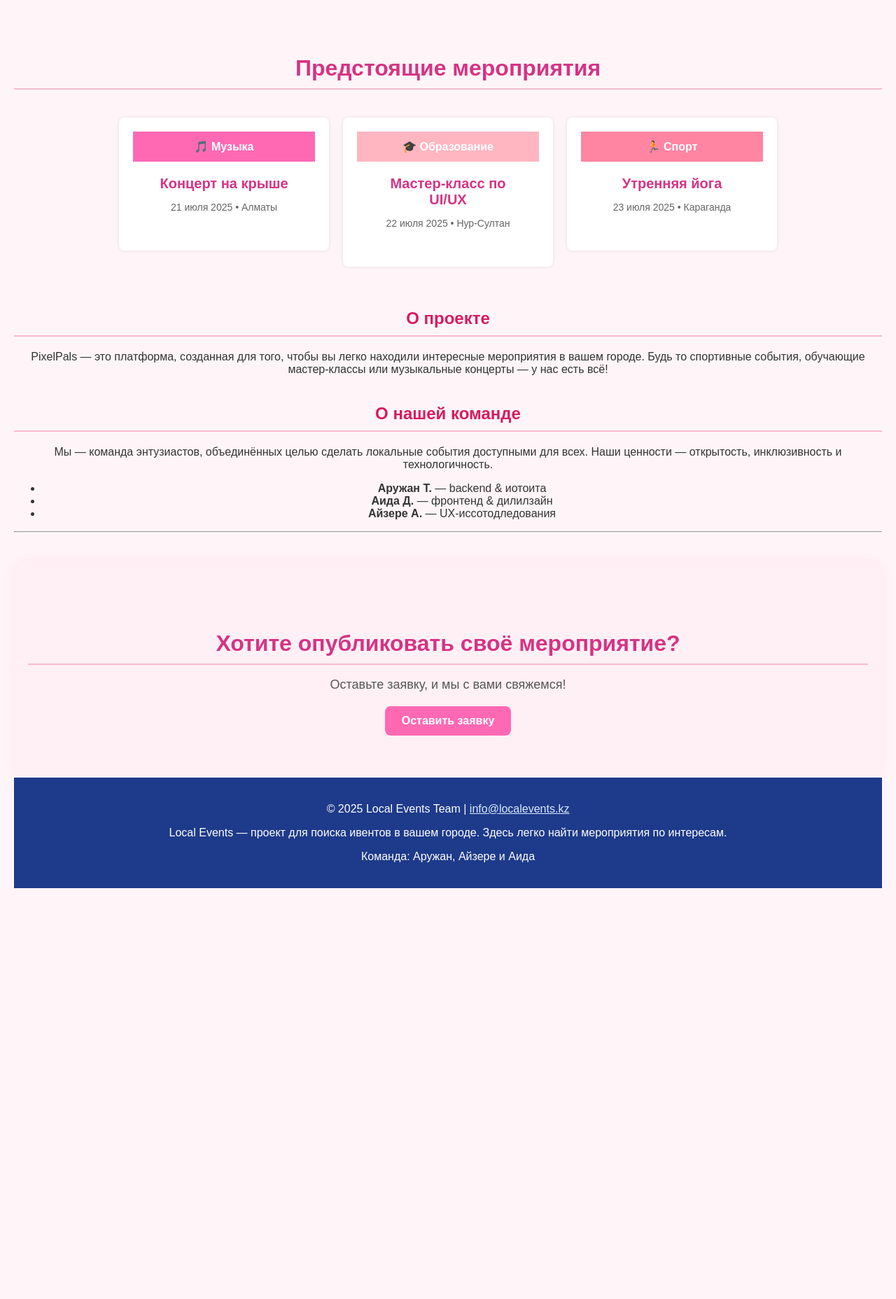
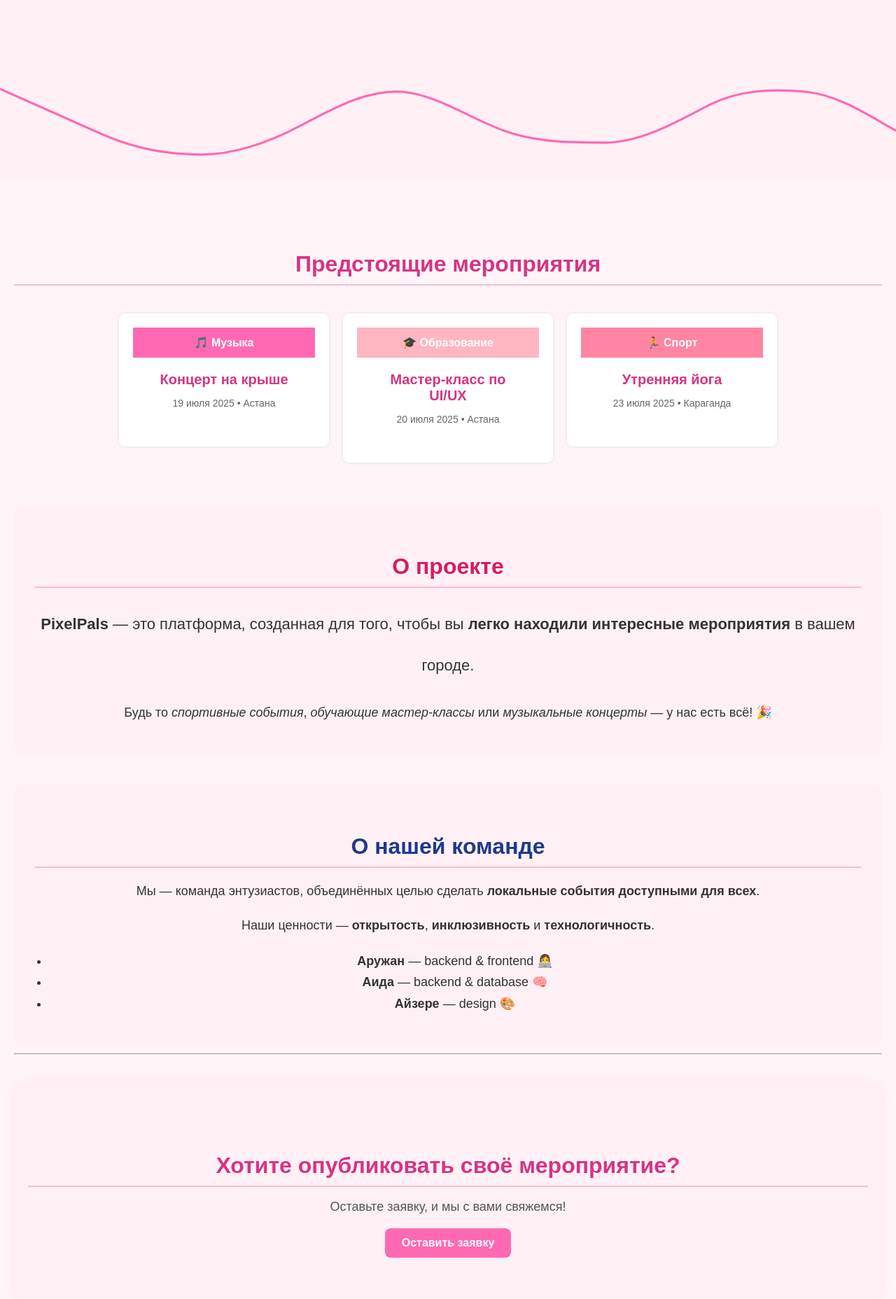
Before and after one commit to arwrity/PixelPals, a Flask app: page / in a window 1280 px wide. Shown: the part 739-2595 px from the top of the page at 70% size. Before the commit the page ends 2008 px from the top, so only its background shows below. Run offline with Flask 3, Linux system fonts and the light colour scheme.

Commit message:
Update home.html

```diff
--- a/templates/home.html
+++ b/templates/home.html
@@ -18,7 +18,7 @@
         .header {
             background-color: #1e3a8a;
             color: white;
-            padding: 30px 30px;
+            padding: 40px 30px;
             display: flex;
             justify-content: space-between;
             align-items: center;
@@ -40,7 +40,7 @@
             text-decoration: underline;
         }
 
-        /* Основной контейнер */
+
         .container {
             display: flex;
             min-height: 80vh;
@@ -48,7 +48,7 @@
 
         .sidebar {
             width: 220px;
-            background-color: #2d6cdf;
+            background-color: #1e3a8a;
             color: white;
             padding: 20px;
             box-sizing: border-box;
@@ -120,7 +120,7 @@
 
     <section class="hero">
   <div class="hero-content">
-    <h1>Локальные тусовки рядом с тобой 💥</h1>
+    <h1>Локальные мероприятия рядом с тобой 💥</h1>
     <p>Открывай вечеринки, мастер-классы и концерты в своем городе!</p>
   </div>
 </section>
@@ -133,15 +133,21 @@
 <aside id="sidebar" class="sidebar">
   <button class="close-btn" onclick="closeSidebar()">✕</button>
   <h2>Категории</h2>
-<ul>
-  <li><a href="{{ url_for('show_category', category = 'music') }}">🎵 Музыка</a></li>
-  <li><a href="{{ url_for('show_category', category ='education') }}">📚 Образование</a></li>
-  <li><a href="{{ url_for('show_category', category ='sport') }}">🏃 Спорт</a></li>
-  <li><a href="{{ url_for('show_category', category ='art') }}">🎨 Искусство</a>
-  </li>
-</ul>
+  <ul>
+    <li><a href="{{ url_for('category_music') }}">🎵 Музыка</a></li>
+    <li><a href="{{ url_for('category_education') }}">📚 Образование</a></li>
+    <li><a href="{{ url_for('category_sport') }}">🏃 Спорт</a></li>
+    <li><a href="{{ url_for('category_art') }}">🎨 Искусство</a></li>
+  </ul>
 
 </aside>
+
+
+    <div class="wave-container">
+  <svg viewBox="0 0 1600 320" preserveAspectRatio="none">
+    <path fill="none" stroke="#ff69b4" stroke-width="4" d="M0,160 C60,186.7 120,213 180,240 C240,267 300,277.3 360,277.3 C420,277.3 480,256 540,224 C600,192 660,160 720,165.3 C780,171 840,213 900,234.7 C960,256 1020,256 1080,256 C1140,256 1200,224 1260,192 C1320,160 1380,160 1440,165.3 C1500,171 1560,213 1600,234.7"></path>
+  </svg>
+</div>
 
 
 
@@ -156,7 +162,7 @@
       <div class="card-header music">🎵 Музыка</div>
       <div class="card-body">
         <h3>Концерт на крыше</h3>
-        <p>21 июля 2025 • Алматы</p>
+        <p>19 июля 2025 • Астана</p>
       </div>
     </div>
   </a>
@@ -166,7 +172,7 @@
       <div class="card-header education">🎓 Образование</div>
       <div class="card-body">
         <h3>Мастер-класс по UI/UX</h3>
-        <p>22 июля 2025 • Нур-Султан</p>
+        <p>20 июля 2025 • Астана</p>
       </div>
     </div>
   </a>
@@ -185,27 +191,35 @@
 
 
 
+<section id="about" style="margin-top: 40px; background-color: #fff0f5; padding: 30px; border-radius: 12px;">
+    <h2 style="font-size: 32px; margin-bottom: 20px; color: #d81b60;">О проекте</h2>
+    <p style="font-size: 22px; line-height: 2.7;">
+        <strong>PixelPals</strong> — это платформа, созданная для того, чтобы вы <strong>легко находили интересные мероприятия</strong> в вашем городе.
+    </p>
+    <p style="font-size: 18px; line-height: 1.7;">
+        Будь то <em>спортивные события</em>, <em>обучающие мастер-классы</em> или <em>музыкальные концерты</em> — у нас есть всё! 🎉
+    </p>
+</section>
+
+<section id="team" style="margin-top: 40px; background-color: #fff0f5; padding: 30px; border-radius: 12px;">
+    <h2 style="font-size: 32px; margin-bottom: 15px; color: #1e3a8a;" >О нашей команде</h2>
+    <p style="font-size: 18px; line-height: 1.7;">
+        Мы — команда энтузиастов, объединённых целью сделать <strong>локальные события доступными для всех</strong>.
+    </p>
+    <p style="font-size: 18px; line-height: 1.7;">
+        Наши ценности — <strong>открытость</strong>, <strong>инклюзивность</strong> и <strong>технологичность</strong>.
+    </p>
+    <ul style="font-size: 18px; line-height: 1.7; padding-left: 20px; margin-top: 20px;">
+        <li><strong>Аружан </strong> — backend & frontend 👩‍💻</li>
+        <li><strong>Аида </strong> — backend & database 🧠</li>
+        <li><strong>Айзере </strong> — design 🎨</li>
+    </ul>
+</section>
 
 
-<section id="about">
-    <h2>О проекте</h2>
-    <p>PixelPals — это платформа, созданная для того, чтобы вы легко находили интересные мероприятия в вашем городе.
-    Будь то спортивные события, обучающие мастер-классы или музыкальные концерты — у нас есть всё!</p>
-</section>
-
-<section id="team" style="margin-top: 30px;">
-    <h2>О нашей команде</h2>
-    <p>Мы — команда энтузиастов, объединённых целью сделать локальные события доступными для всех.
-    Наши ценности — открытость, инклюзивность и технологичность.</p>
-    <ul>
-        <li><strong>Аружан Т.</strong> — backend & иотоита</li>
-        <li><strong> Аида Д.</strong> — фронтенд & дилилзайн</li>
-        <li><strong>Айзере А.</strong> — UX-иссотодледования</li>
-    </ul>
-</section>
-        </div>
 
     <hr>
+
 
     <section class="publish-section">
   <h2>Хотите опубликовать своё мероприятие?</h2>
```
